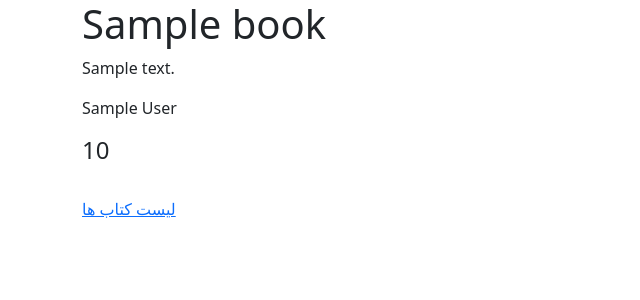
After one commit to NiloofarSeyf/django_bookstore_project, a Django app: template books/templates/books/book_detail.html in a window 1280 px wide. The commit adds this page. Shown: the top 300 px of the page, without its empty margins (0-640 px from the left). Run offline with Django 4.2, Linux system fonts and the light colour scheme; the template is opened without the code that fills it: most values are stand-ins (such as "Sample title", 1, 10 or a date in 2020).

Commit message:
add BookDetailView

```diff
--- a/books/models.py
+++ b/books/models.py
@@ -1,4 +1,7 @@
 from django.db import models
+
+from django.urls import reverse
+
 
 # Create your models here.
 
@@ -11,3 +14,6 @@ class Book(models.Model):
 
     def __str__(self):
         return self.title
+
+    def get_absolute_url(self):
+        return reverse('book_detail', args=[self.id])
--- /dev/null
+++ b/books/templates/books/book_detail.html
@@ -0,0 +1,15 @@
+{% extends '_base.html' %}
+{% block page_title %}جزئیات کتاب{{ book.title }}{% endblock %}
+{% block content %}
+
+    <h1>{{ book.title }}</h1>
+    <p>{{ book.description }}</p>
+    <p>{{ book.author }}</p>
+    <h4>{{ book.price }}</h4>
+    <br>
+    <a href="{% url 'book_list' %}">لیست کتاب ها</a>
+
+
+
+
+{% endblock %}
--- a/books/templates/books/book_list.html
+++ b/books/templates/books/book_list.html
@@ -2,7 +2,9 @@
 {% block page_title %}لیست کتاب ها{% endblock %}
 {% block content %}
     {% for book in books %}
-        <h1>{{ book.title }}</h1>
+        <a href='{{ book.get_absolute_url }}'> <h1>{{ book.title }}</h1></a>
+        <p>{{ book.description }}</p>
+        <br>
 
     {% endfor %}
 
--- a/books/urls.py
+++ b/books/urls.py
@@ -1,9 +1,10 @@
 from django.urls import path
 
-from .views import BookListView
+from .views import BookListView, BookDetailView
 
 
 urlpatterns = [
     path('', BookListView.as_view(), name='book_list'),
+    path('<int:pk>/', BookDetailView.as_view(), name='book_detail'),
 
 ]
--- a/books/views.py
+++ b/books/views.py
@@ -9,3 +9,8 @@ class BookListView(generic.ListView):
     model = Book
     template_name = 'books/book_list.html'
     context_object_name = 'books'
+
+
+class BookDetailView(generic.DetailView):
+    model = Book
+    template_name = 'books/book_detail.html'
```
